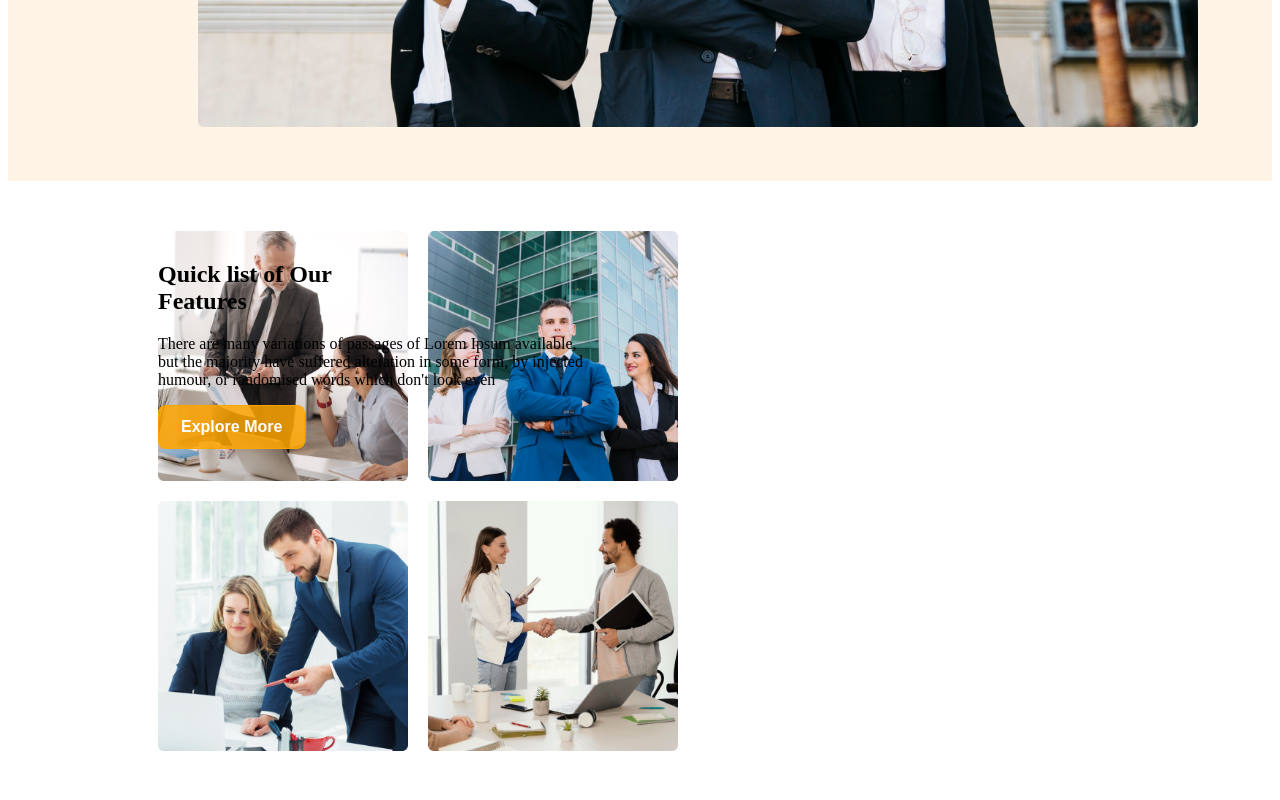
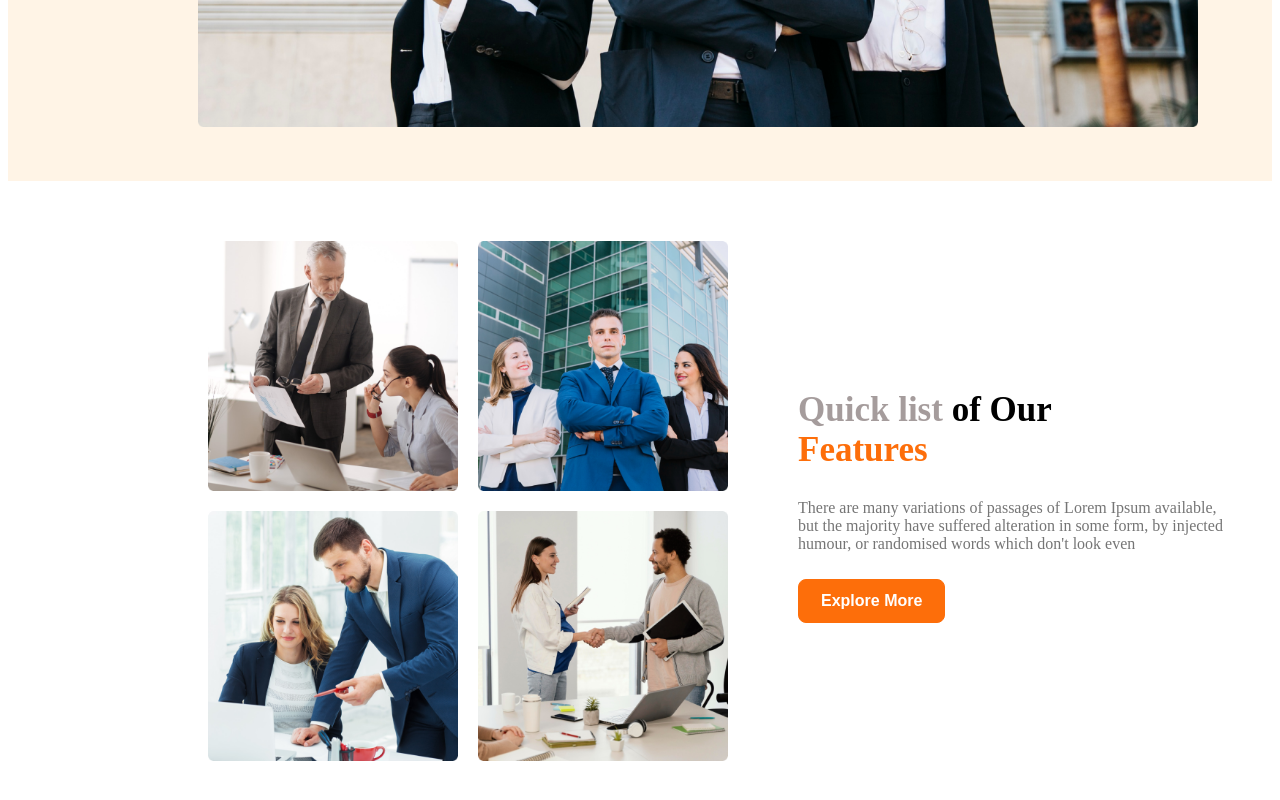
Before and after one commit to ummahafsa/assignment-2, a plain HTML site: page index.html in a window 1280 px wide. Shown: the part 828-1628 px from the top of the page. Before the commit the page ends 1579 px from the top, so only its background shows below. Drawn offline with Linux system fonts and the light colour scheme.

Commit message:
added next section

```diff
--- a/index.html
+++ b/index.html
@@ -27,8 +27,11 @@
         <img src="images/banner.png" alt="">
     </div>
     </header>
+
+
     <main>
         <section class="features-title">
+        <div class="feature-icon">
             <div class="sub-title">
                 <img src="images/team1.png" alt="" width="250" height="250">
                 <img src="images/team2.png" alt="" width="250" height="250">
@@ -37,13 +40,14 @@
 
             </div>
             <div class="feature-list">
-                <h2>Quick list of Our <br>Features </h2>
+                <h2>Quick list <span class="text-primary">of Our</span> <span class="text-danger"><br>Features</span> </h2>
                 <p>
                     There are many variations of passages of Lorem Ipsum available,<br> but the majority have suffered alteration in some form, by injected<br> humour, or randomised words which don't look even</p>
                     <button class="btn-primary">Explore More</button>
             </div>
+        </div>
+
         </section>
     </main>
-
 </body>
 </html>
--- a/styles/style.css
+++ b/styles/style.css
@@ -36,17 +36,15 @@ nav li{
 
 .btn-primary{
     color: #FFFFFF;
-    background: rgba(255, 166, 0, 0.847);
+    background:  #fd6e0a;;
     padding: 12px 22px;
     border-radius: 8px;
     font-size: 16px;
     font-weight: 700;
-    border: 1px solid rgba(255, 166, 0, 0.847);
+    border: 1px solid  #fd6e0a;;
 }
 
-.banner-sub-title{
 
-}
 .banner-sub-title img{
     width: 1000px;
     height: 500px;
@@ -63,16 +61,37 @@ nav li{
 }
 
 /* image and features styles */
+
 .features-title{
 
-    margin-top: 50px;
-    margin-left: 150px;
-
+    margin-top: 60px;
+    margin-left: 200px;
+    margin-bottom: 50px;
+}
+.feature-icon{
+    display: flex;
 }
 .sub-title{
-    width: 10px;
-    height: 10px;
     display: grid;
     grid-template-columns: repeat(2, 1fr);
     gap: 20px;
 }
+.feature-list{
+    margin-left: 70px;
+    margin-top: 120px;
+}
+.feature-list h2{
+  font-size: 35px;
+  color: #918686d0;
+}
+.feature-list p{
+    color: #757575;
+    padding-bottom: 10px;
+
+}
+.text-primary{
+    color: black;
+}
+.text-danger{
+    color: #fd6e0a;
+}
```
